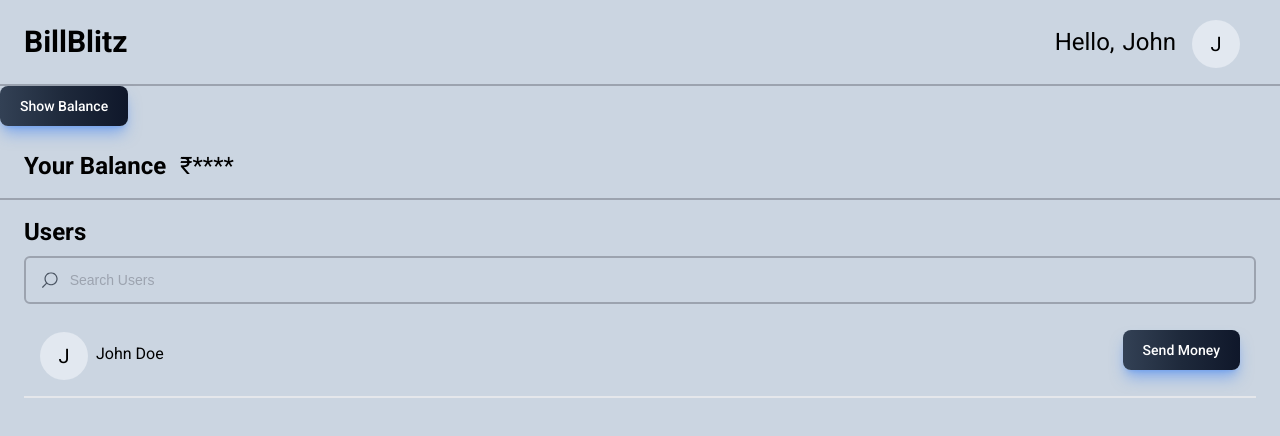
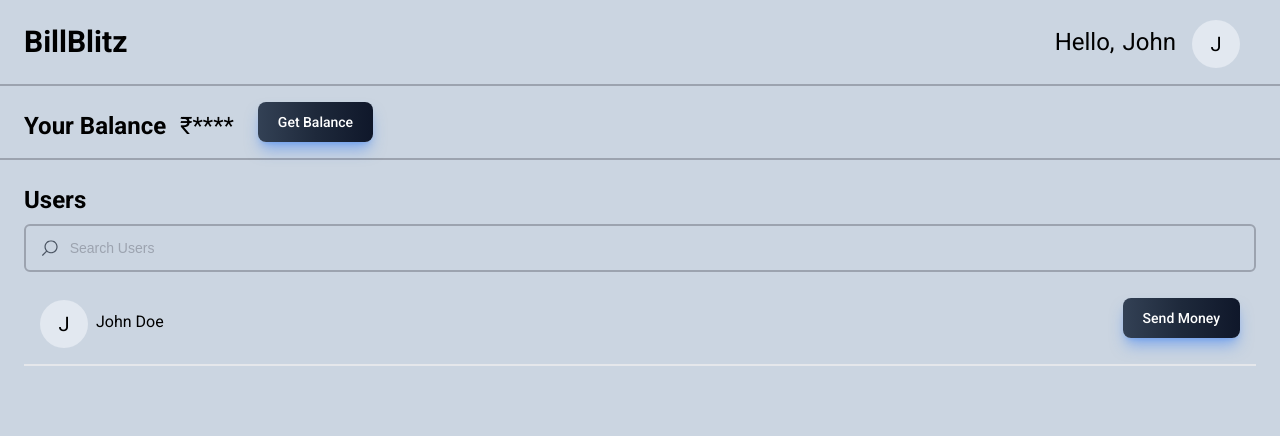
Before and after one commit to shreyansh1410/paytm, a React (Vite) app in the folder frontend/: page /dashboard in a window 1280 px wide. Shown: the top 436 px of the page. Built offline with nearby package versions, Linux system fonts and the light colour scheme; sample sign-in values are in the browser's storage; a web font is replaced by a local one.

Commit message:
added signin logic and useEffect functionality in dashboard

```diff
--- a/frontend/src/components/Balance.jsx
+++ b/frontend/src/components/Balance.jsx
@@ -2,7 +2,7 @@ import { Button } from "./Button";
 
 export const Balance = ({ balance }) => {
   return (
-    <div className="p-4 px-6 border-b-2 border-gray-400">
+    <div className="p-4 px-6">
       <div className="text-2xl">
         <span className="font-bold mr-2"> Your Balance </span>
         <span>₹{balance}</span>
--- a/frontend/src/pages/Dashboard.jsx
+++ b/frontend/src/pages/Dashboard.jsx
@@ -6,15 +6,11 @@ import { jwtDecode } from "jwt-decode";
 import axios from "axios";
 import { useEffect, useState } from "react";
 import { Button } from "../components/Button";
-
 const Dashboard = () => {
   const [balance, setBalance] = useState("****");
   const navigate = useNavigate();
   const token = localStorage.getItem("token");
-
-  // useEffect(() => {
-  //   getBalance();
-  // }, []);
+  const [userId, setUserId] = useState(null);
 
   async function getBalance() {
     try {
@@ -27,7 +23,7 @@ const Dashboard = () => {
       });
 
       console.log(res);
-      if (res.data.status === 200) {
+      if (res.status === 200) {
         setBalance(res.data.balance);
         console.log(balance);
       }
@@ -36,10 +32,7 @@ const Dashboard = () => {
     }
   }
 
-  const showBalance = () => {
-    getBalance();
-  };
-
+  useEffect(() => {
     if (!token) {
       navigate("/signin");
     } else {
@@ -47,16 +40,28 @@ const Dashboard = () => {
       if (tokenDecoded.exp * 1000 < Date.now()) {
         localStorage.removeItem("token");
         navigate("/signin");
+      } else {
+        setUserId(tokenDecoded.id);
+        // getBalance();
       }
-
       console.log(tokenDecoded.id);
     }
+  }, []);
+
   return (
     <div className="bg-slate-300 flex flex-col h-screen font-roboto">
       {/* Appbar fixed at the top */}
       <Appbar className="fixed top-0 left-0 right-0 z-10" firstName="John" />
-      <Button buttonText={"Show Balance"} onclick={showBalance} />
+      <div className="flex items-center my-2 border-b-2 border-gray-400">
         <Balance balance={balance} />
+        <Button
+          className="my-2"
+          buttonText={`${
+            balance === "****" ? "Get Balance" : "Refresh Balance"
+          }`}
+          onClick={getBalance}
+        />
+      </div>
       <Users />
     </div>
   );
--- a/frontend/src/pages/Signin.jsx
+++ b/frontend/src/pages/Signin.jsx
@@ -1,9 +1,36 @@
+import { useRef } from "react";
 import { BottomWarning } from "../components/BottomWarning";
 import { Button } from "../components/Button";
 import { Heading } from "../components/Heading";
 import { InputBox } from "../components/InputBox";
 import { SubHeading } from "../components/SubHeading";
+import axios from "axios";
+import { useNavigate } from "react-router-dom";
 const Signin = () => {
+  const usernameRef = useRef();
+  const passwordRef = useRef();
+  const navigate = useNavigate();
+
+  async function onclick() {
+    try {
+      const res = await axios({
+        method: "POST",
+        url: "http://localhost:3000/api/v1/user/signin",
+        data: {
+          username: usernameRef.current.value,
+          password: passwordRef.current.value,
+        },
+      });
+      console.log(res);
+      if (res.status === 200) {
+        localStorage.setItem("token", res.data.token);
+        navigate("/dashboard");
+      }
+    } catch (err) {
+      console.log(err.message);
+    }
+  }
+
   return (
     <div className="h-screen flex justify-center bg-slate-300">
       <div className="flex flex-col justify-center">
@@ -11,12 +38,20 @@ const Signin = () => {
           <div>
             <Heading heading={"Sign In"} />
             <SubHeading subHeading={"Enter your infromation to log in"} />
-            <InputBox placeholder="johndoe@gmail.com" label={"Email"} />
-            <InputBox placeholder="........" label={"Password"} />
+            <InputBox
+              innerRef={usernameRef}
+              placeholder="johndoe@gmail.com"
+              label={"Email"}
+            />
+            <InputBox
+              innerRef={passwordRef}
+              placeholder="........"
+              label={"Password"}
+            />
           </div>
           <div>
             <div className="pt-4">
-              <Button buttonText={"Sign In"} />
+              <Button onClick={onclick} buttonText={"Sign In"} />
             </div>
             <BottomWarning
               label={"Don't have an account?"}
```
Lines whose indentation alone changed are shown as unchanged.
